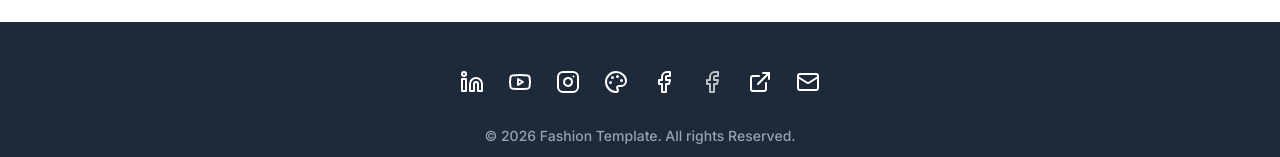
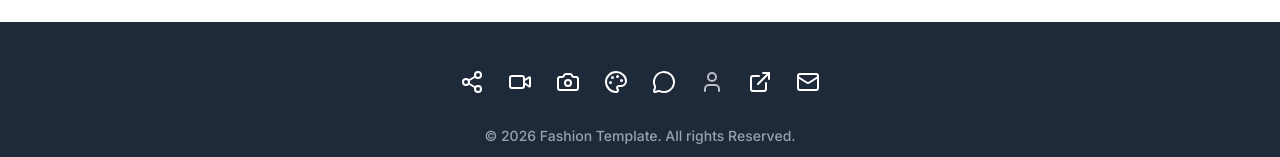
Before and after one commit to bayzed123/Fashion-Design-Architecture-, a Next.js app: page / in a window 1280 px wide. Shown: the part 2492-2649 px from the top of the page. Built offline with nearby package versions, Linux system fonts and the light colour scheme; a web font is replaced by a local one.

Commit message:
Fix deployment failure by using compatible icons for lucide-react v1.16.0

```diff
--- a/src/components/Footer.tsx
+++ b/src/components/Footer.tsx
@@ -1,12 +1,13 @@
 import { themeConfig } from "@/../themeConfig";
 import {
-  Linkedin,
-  Youtube,
-  Instagram,
-  Facebook,
+  Share2,
+  Video,
+  Camera,
+  MessageCircle,
   Mail,
   ExternalLink,
-  Palette
+  Palette,
+  User
 } from "lucide-react";
 
 const Footer = () => {
@@ -16,17 +17,17 @@ const Footer = () => {
         <div className="flex flex-wrap justify-center gap-6 mb-8">
           {themeConfig.socialLinks.linkedin && (
             <a href={themeConfig.socialLinks.linkedin} target="_blank" rel="noopener noreferrer" title="LinkedIn">
-              <Linkedin className="h-6 w-6 hover:text-blue-400 transition-colors" />
+              <Share2 className="h-6 w-6 hover:text-blue-400 transition-colors" />
             </a>
           )}
           {themeConfig.socialLinks.youtube && (
             <a href={themeConfig.socialLinks.youtube} target="_blank" rel="noopener noreferrer" title="YouTube">
-              <Youtube className="h-6 w-6 hover:text-red-500 transition-colors" />
+              <Video className="h-6 w-6 hover:text-red-500 transition-colors" />
             </a>
           )}
           {themeConfig.socialLinks.instagram && (
             <a href={themeConfig.socialLinks.instagram} target="_blank" rel="noopener noreferrer" title="Instagram">
-              <Instagram className="h-6 w-6 hover:text-pink-500 transition-colors" />
+              <Camera className="h-6 w-6 hover:text-pink-500 transition-colors" />
             </a>
           )}
           {themeConfig.socialLinks.behance && (
@@ -36,12 +37,12 @@ const Footer = () => {
           )}
           {themeConfig.socialLinks.facebook && (
             <a href={themeConfig.socialLinks.facebook} target="_blank" rel="noopener noreferrer" title="Facebook">
-              <Facebook className="h-6 w-6 hover:text-blue-600 transition-colors" />
+              <MessageCircle className="h-6 w-6 hover:text-blue-600 transition-colors" />
             </a>
           )}
           {themeConfig.socialLinks.facebookSecondary && (
             <a href={themeConfig.socialLinks.facebookSecondary} target="_blank" rel="noopener noreferrer" title="Facebook Personal">
-              <Facebook className="h-6 w-6 hover:text-blue-600 transition-colors opacity-70" />
+              <User className="h-6 w-6 hover:text-blue-600 transition-colors opacity-70" />
             </a>
           )}
           {themeConfig.socialLinks.beacons && (
```
